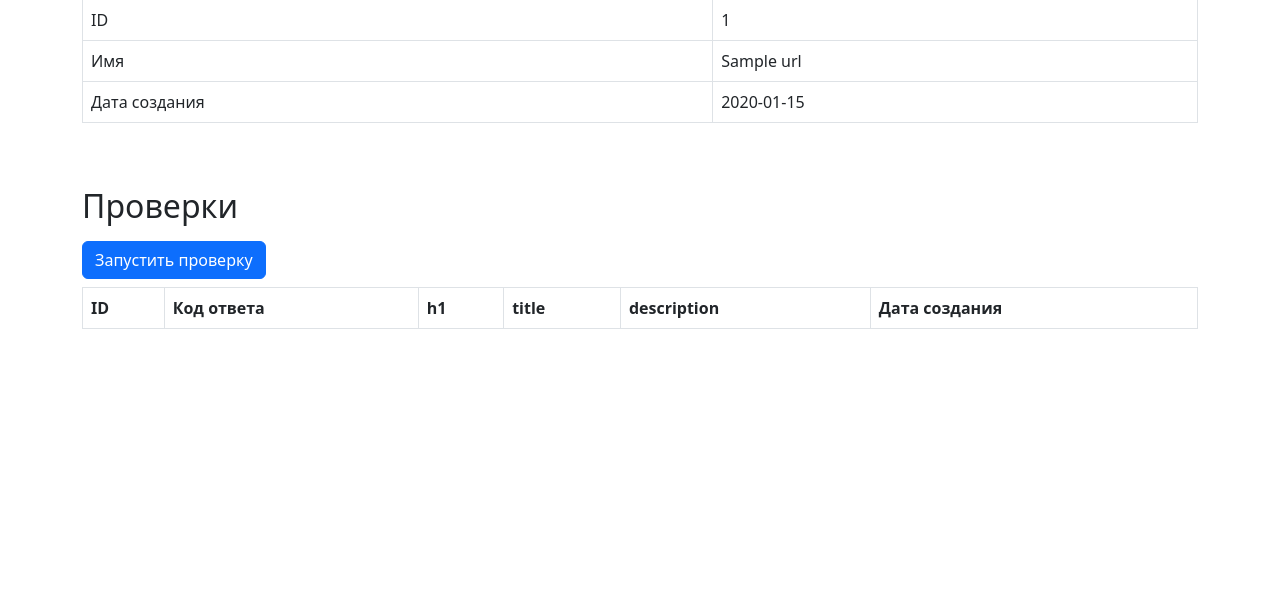
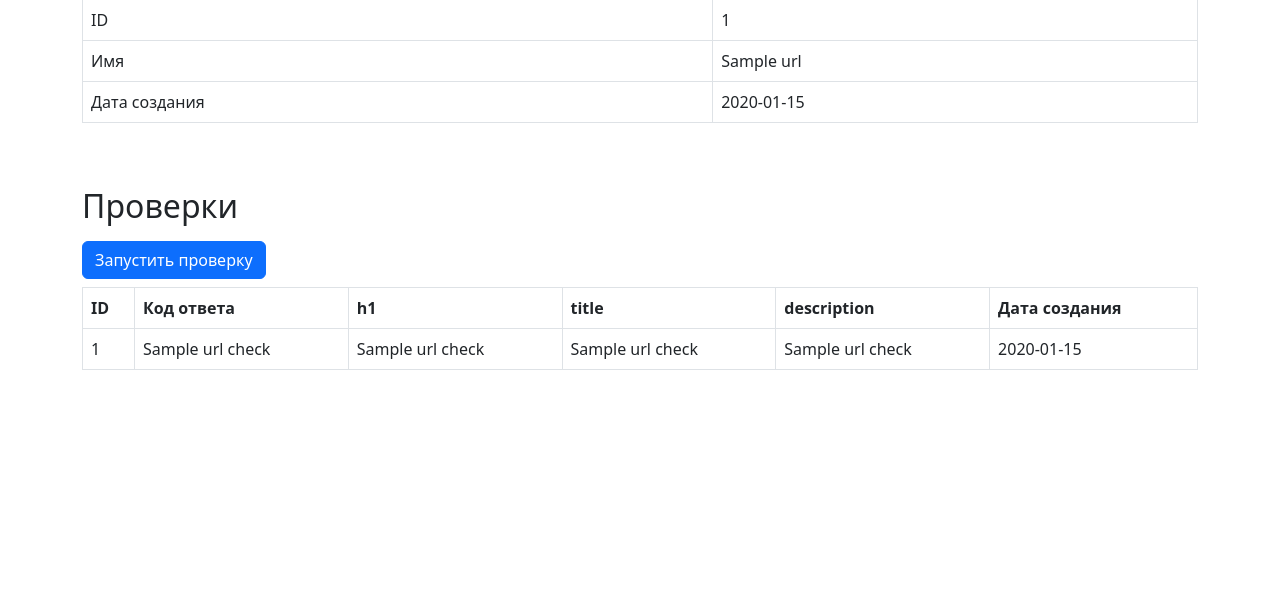
Before and after one commit to sraduhin/python-project-83, a Flask app: page /urls/1 in a window 1280 px wide. Shown: the part 129-739 px from the top of the page. Run offline with Flask 2, Linux system fonts and the light colour scheme; a database or web service that is not in the repository returns one stand-in record (values such as "Sample title"); lists and menus that the app fills with data are empty; some libraries are stand-ins or nearby versions.

Commit message:
last step

```diff
--- a/database.sql
+++ b/database.sql
@@ -1,6 +1,17 @@
+DROP TABLE IF EXISTS url_checks;
 DROP TABLE IF EXISTS urls;
 CREATE TABLE urls (
     id bigint PRIMARY KEY GENERATED ALWAYS AS IDENTITY,
     name VARCHAR(255) NOT NULL,
     created_at TIMESTAMP NOT NULL
 );
+
+CREATE TABLE url_checks (
+    id bigint PRIMARY KEY GENERATED ALWAYS AS IDENTITY,
+    url_id bigint REFERENCES urls(id) NOT NULL,
+    status_code int NOT NULL,
+    h1 VARCHAR(255),
+    title VARCHAR(255),
+    description text,
+    created_at TIMESTAMP NOT NULL
+);
--- a/page_analyzer/app.py
+++ b/page_analyzer/app.py
@@ -2,13 +2,17 @@ import datetime
 import logging
 import os
 import psycopg2
+import requests
 
+from bs4 import BeautifulSoup
 from dotenv import load_dotenv
 from validators import url
+from urllib.parse import urlparse
 
-from flask import Flask, render_template, request, flash, get_flashed_messages, redirect, url_for
+from flask import (Flask, render_template, request, flash,
+                   get_flashed_messages, redirect, url_for)
 
-# logging.basicConfig(encoding='utf-8', level=logging.DEBUG)
+logging.basicConfig(encoding='utf-8', level=logging.DEBUG)
 
 load_dotenv()
 DATABASE_URL = os.getenv('DATABASE_URL')
@@ -20,10 +24,12 @@ validate = url
 app = Flask(__name__)
 app.secret_key = SECRET_KEY
 
+
 @app.route('/')
 def main():
     messages = get_flashed_messages(with_categories=True)
     return render_template('index.html', messages=messages)
+
 
 @app.route('/urls')
 def get_urls():
@@ -39,39 +45,96 @@ def get_urls():
 def get_url():
     data = request.form.to_dict()
     url = data['url']
-    #logging.debug(f"requested url: {url}")
+    url = urlparse(url)
+    url = url.scheme + '://' + url.netloc
+    logging.info(f"requested url: {url}")
 
     success = validate(data['url'])
-    if success:
+    if not success:
+        flash('Некорректный URL', 'alert alert-danger')
+        logging.debug(f"incorrect url: {url}")
+        return redirect(url_for('main'))
+
+    query_string = f"""SELECT id FROM urls WHERE name = '{url}'"""
+    cur = conn.cursor()
+    cur.execute(query_string)
+    result = cur.fetchone()
+    if result:
+        flash('Страница уже существует', 'alert alert-info')
+        logging.info(f"Page already exist: {url}")
+    else:
         insert_string = f"""INSERT INTO urls (name, created_at)
                             VALUES ('{url}',
                             '{datetime.datetime.now()}'
                         );"""
-        query_string = f"""SELECT id FROM urls WHERE name = '{url}'"""
-        cur = conn.cursor()
         cur.execute(insert_string)
         conn.commit()
-        cur.execute(query_string)
-        id = cur.fetchone()[0]
         cur.close()
         flash('Страница успешно добавлена', 'alert alert-info')
-        #logging.debug(f"success status: {url}")
-        return redirect(url_for('show_url', id=id))
+        logging.info(f"Success status: {url}")
+    return redirect(url_for('show_url', id=result[0]))
 
-    flash('Некорректный URL', 'alert alert-danger')
-    #logging.debug(f"incorrect url: {url}")
-    return redirect(url_for('main'))
 
 @app.route('/urls/<int:id>')
 def show_url(id):
     messages = get_flashed_messages(with_categories=True)
+    cur = conn.cursor()
     query_string = f"SELECT * FROM urls WHERE id = {id};"
-    cur = conn.cursor()
     cur.execute(query_string)
     url = cur.fetchone()
+    if not url:
+        logging.error(f"Unknown page id: {id}")
+        return render_template('page404.html'), 404
+    query_string = f"SELECT * FROM url_checks WHERE url_id = {id};"
+    cur.execute(query_string)
+    checks = cur.fetchall()
     cur.close()
-    return render_template('urls/url.html', url=url, messages=messages)
+    return render_template(
+        'urls/url.html', url=url, checks=checks, messages=messages
+    )
 
 
-if __name__ == '__main__':
-    app.run()
+@app.post('/urls/<int:id>/checks')
+def check_url(id):
+    cur = conn.cursor()
+    query_string = f"SELECT name FROM urls WHERE id = {id};"
+    cur.execute(query_string)
+    url = cur.fetchone()[0]
+    try:
+        r = requests.get(url)
+        r.raise_for_status()
+    except (requests.RequestException):
+        logging.error(f"request error: {url}")
+        flash('Произошла ошибка при проверке', 'alert alert-danger')
+        return redirect(url_for('show_url', id=id))
+    code = r.status_code
+    soup = BeautifulSoup(r.text, 'html')
+    db_values = {
+        'url_id': str(id),
+        'status_code': str(code),
+        'created_at': f"'{datetime.datetime.now()}'",
+    }
+    if soup.h1 and soup.h1.get_text():
+        db_values['h1'] = f"'{soup.h1.get_text()}'"
+    if soup.title and soup.title.get_text():
+        db_values['title'] = f"'{soup.title.get_text()}'"
+    if soup.meta:
+        content = soup.meta.attrs
+        if content.get('name') == 'description' and content.get('content'):
+            db_values['description'] = f"'{content.get('content')}'"
+    insert_string = f"""INSERT INTO url_checks
+                        ({', '.join(db_values.keys())})
+                        VALUES
+                        ({', '.join(db_values.values())});"""
+    logging.info(insert_string)
+    cur.execute(insert_string)
+    conn.commit()
+    cur.close()
+    flash('Страница успешно проверена', 'alert alert-info')
+    return redirect(url_for('show_url', id=id))
+
+
+@app.errorhandler(404)
+def not_found(error):
+    logging.error(f'Error: {error}')
+    return render_template('page404.html'), 404
--- a/page_analyzer/templates/index.html
+++ b/page_analyzer/templates/index.html
@@ -37,6 +37,7 @@
       </header>
       {% block urls %}
       {% block url %}
+      {% block page404 %}
       <main class="flex-grow-1">
         <div class="container-lg mt-3">
           <h1>
@@ -57,7 +58,9 @@
           </div>
         </div>
       </main>
-      {% endblock %}{% endblock %}
+      {% endblock %}
+      {% endblock %}
+      {% endblock %}
       <footer class="border-top py-3 mt-5 flex-shrink-0">
         <div class="container-lg">
           <div class="text-center">
--- a/page_analyzer/templates/urls/url.html
+++ b/page_analyzer/templates/urls/url.html
@@ -38,7 +38,7 @@
     <h2 class="mt-5 mb-3">
      Проверки
     </h2>
-    <form action="/urls/2/checks" method="post">
+    <form action="{{ url_for('check_url', id=url[0] )}}" method="post">
      <input class="btn btn-primary" type="submit" value="Запустить проверку"/>
     </form>
     <div>
@@ -64,6 +64,29 @@
          Дата создания
         </th>
        </tr>
+       {% if checks %}
+       {% for check in checks %}
+       <tr>
+        <td>
+            {{ check[0] or ''}}
+        </td>
+        <td>
+            {{ check[2]}}
+        </td>
+        <td>
+            {{ check[3] or ''}}
+        </td>
+        <td>
+            {{ check[4] or ''}}
+        </td>
+        <td>
+            {{ check[5] or ''}}
+        </td>
+        <td>
+            {{ check[6].strftime('%Y-%m-%d') }}
+        </td>
+       </tr>
+       {% endfor %}{% endif %}
       </tbody>
      </table>
     </div>
--- a/page_analyzer/templates/urls/urls.html
+++ b/page_analyzer/templates/urls/urls.html
@@ -25,7 +25,7 @@
        {% for url in urls %}
        <tr>
         <td>
-         {{ url[0]}}
+         {{ url[0] }}
         </td>
         <td>
          <a href="{{ url_for('show_url', id=url[0] )}}">
--- a/pyproject.toml
+++ b/pyproject.toml
@@ -11,9 +11,12 @@ psycopg2-binary = "^2.9.5"
 validators = "^0.20.0"
 python-dotenv = "^0.21.0"
 gunicorn = "^20.1.0"
+requests = "^2.28.1"
+beautifulsoup4 = "^4.11.1"
 
 [tool.poetry.dev-dependencies]
 ipython = "^8.7.0"
+flake8 = "^6.0.0"
 
 [build-system]
 requires = ["poetry-core>=1.0.0"]
```
Also changed, not shown: page_analyzer/templates/page404.html (added, +13 -0 lines), page_analyzer/__init__.py (line endings or trailing spaces), 2 other files.
